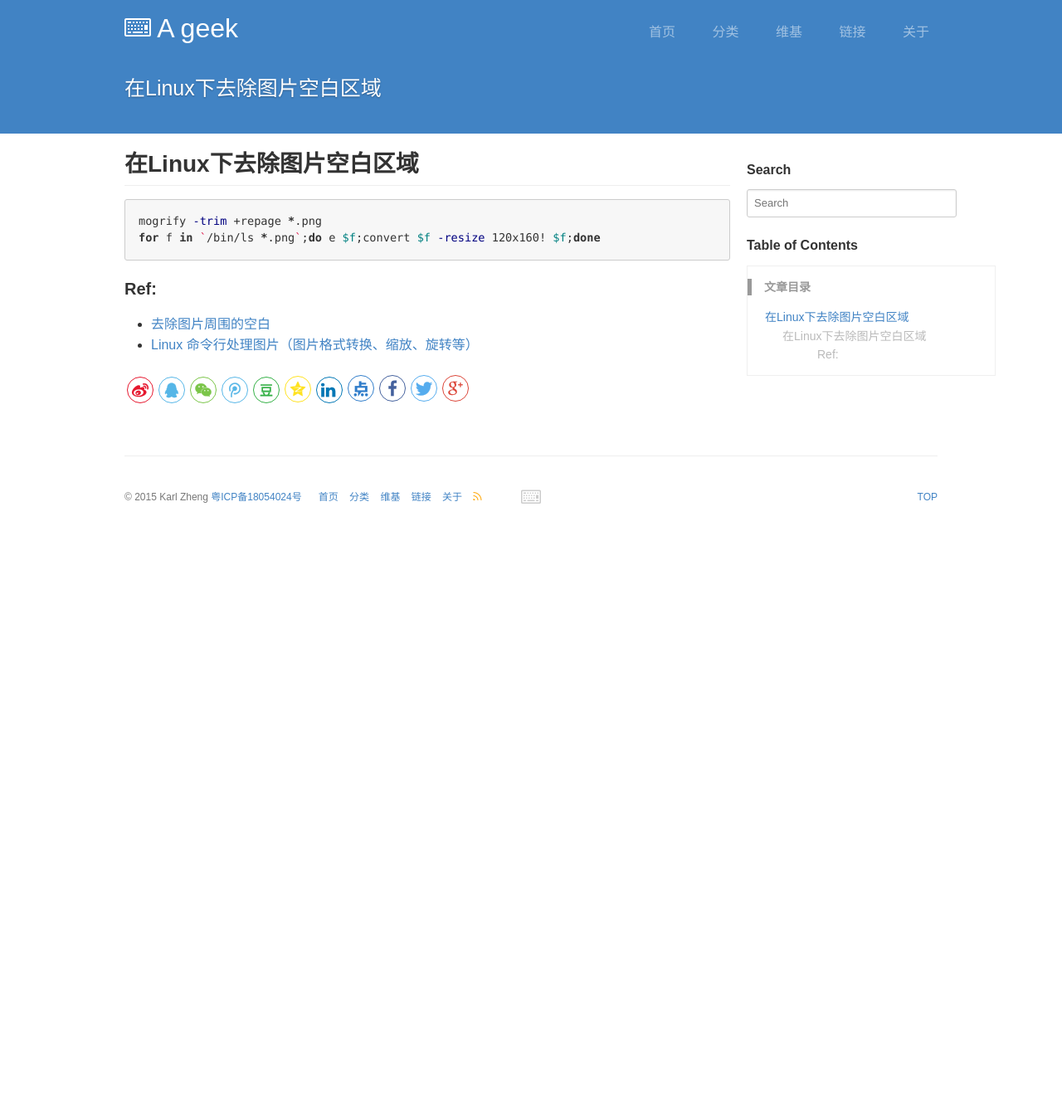
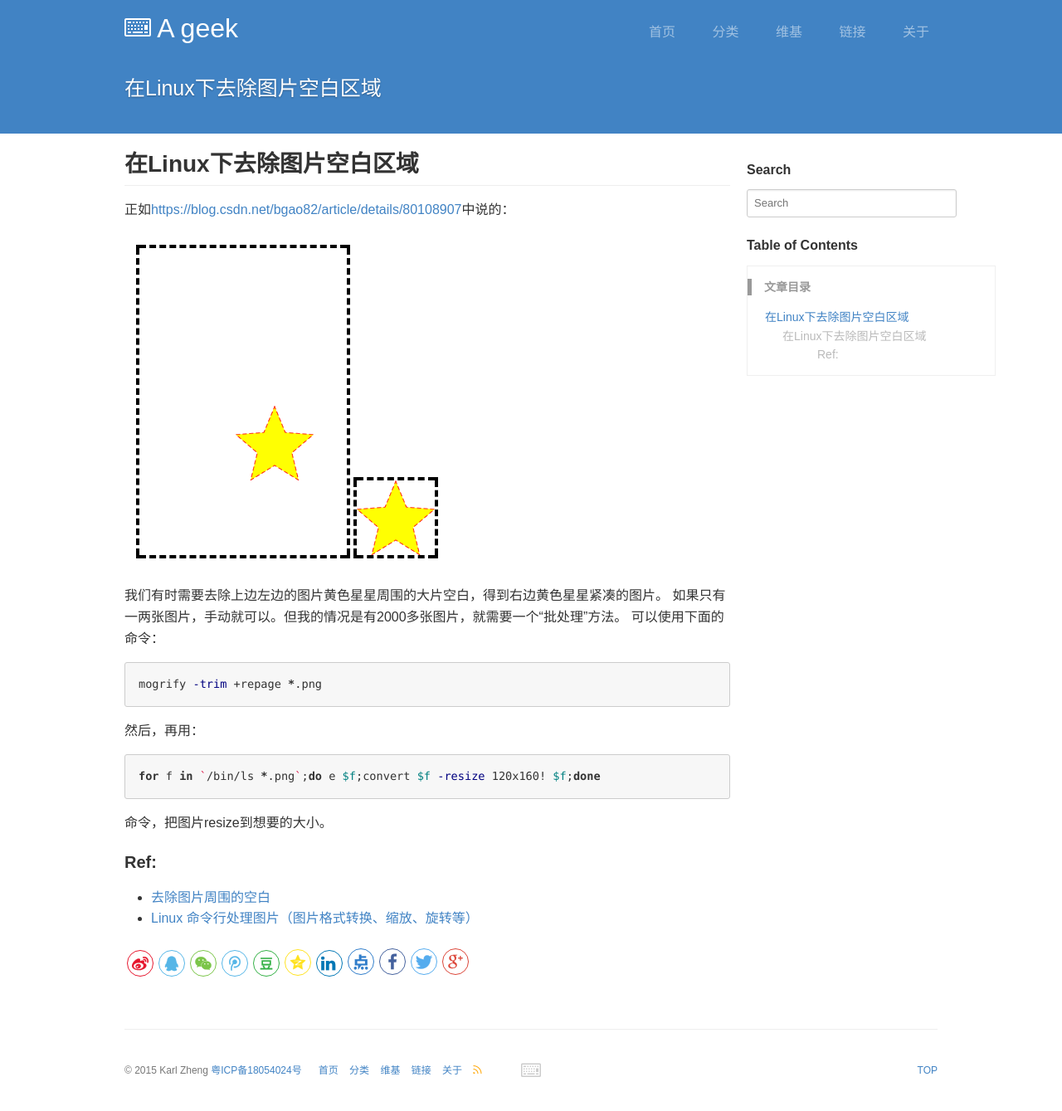
Before and after one commit to karlzheng/karlzheng.github.io, a Jekyll site: the page built from _posts/2019-01-14-在Linux下去除图片空白区域.md, in a window 1280 px wide. Shown: the whole page at 83% size. Built offline with Jekyll 4.4.1, drawn with Linux system fonts in a browser that asks for light colours; comment, search, counter and statistics services are not loaded; before the commit the page ends 900 px from its top, so only the background shows below that.

Commit message:
modified:   _posts/2019-01-14-在Linux下去除图片空白区域.md 	new file:   images/image-20190119204647370.png
Signed-off-by: KarlZheng <KarlZheng@linkcm.com>

````diff
--- a/_posts/2019-01-14-在Linux下去除图片空白区域.md
+++ b/_posts/2019-01-14-在Linux下去除图片空白区域.md
@@ -6,10 +6,23 @@ typora-root-url: ../
 ---
 ## 在Linux下去除图片空白区域
 
+正如[https://blog.csdn.net/bgao82/article/details/80108907](https://blog.csdn.net/bgao82/article/details/80108907)中说的：
+
+
+![image-20190119204647370](/images/image-20190119204647370.png)
+
+我们有时需要去除上边左边的图片黄色星星周围的大片空白，得到右边黄色星星紧凑的图片。
+如果只有一两张图片，手动就可以。但我的情况是有2000多张图片，就需要一个“批处理”方法。
+可以使用下面的命令：
+
 ```shell
 mogrify -trim +repage *.png
+```
+然后，再用：
+```shell
 for f in `/bin/ls *.png`;do e $f;convert $f -resize 120x160! $f;done
 ```
+命令，把图片resize到想要的大小。
 
 #### Ref:
 
````
Also changed, not shown: images/image-20190119204647370.png (added).
